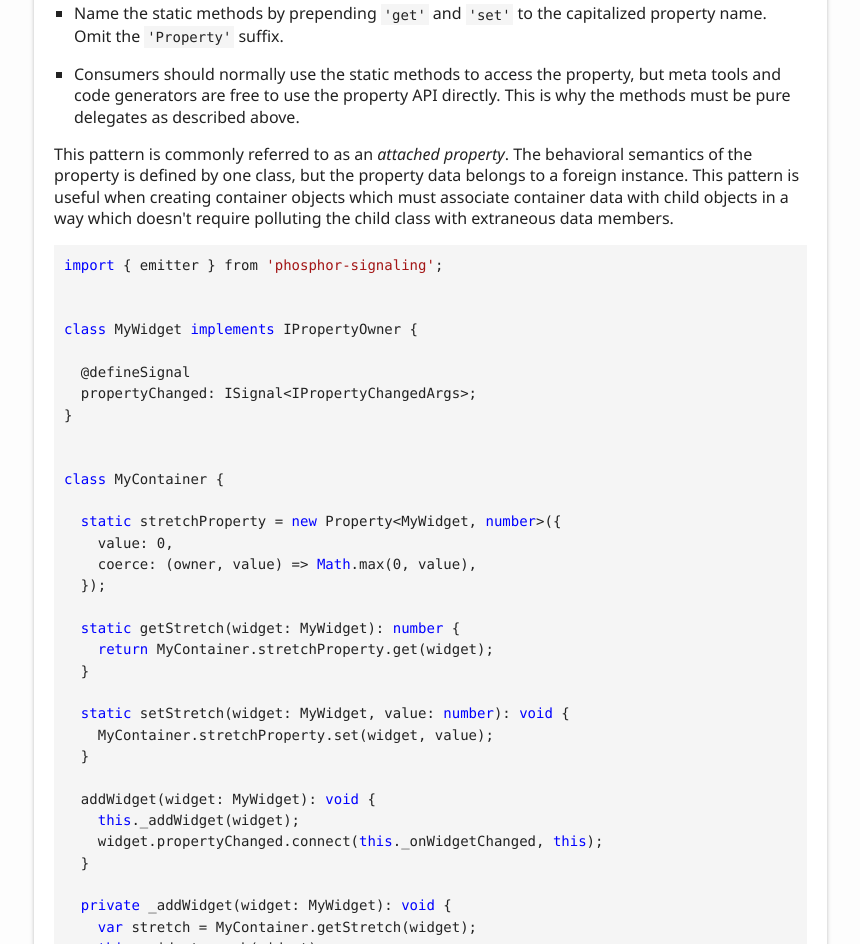
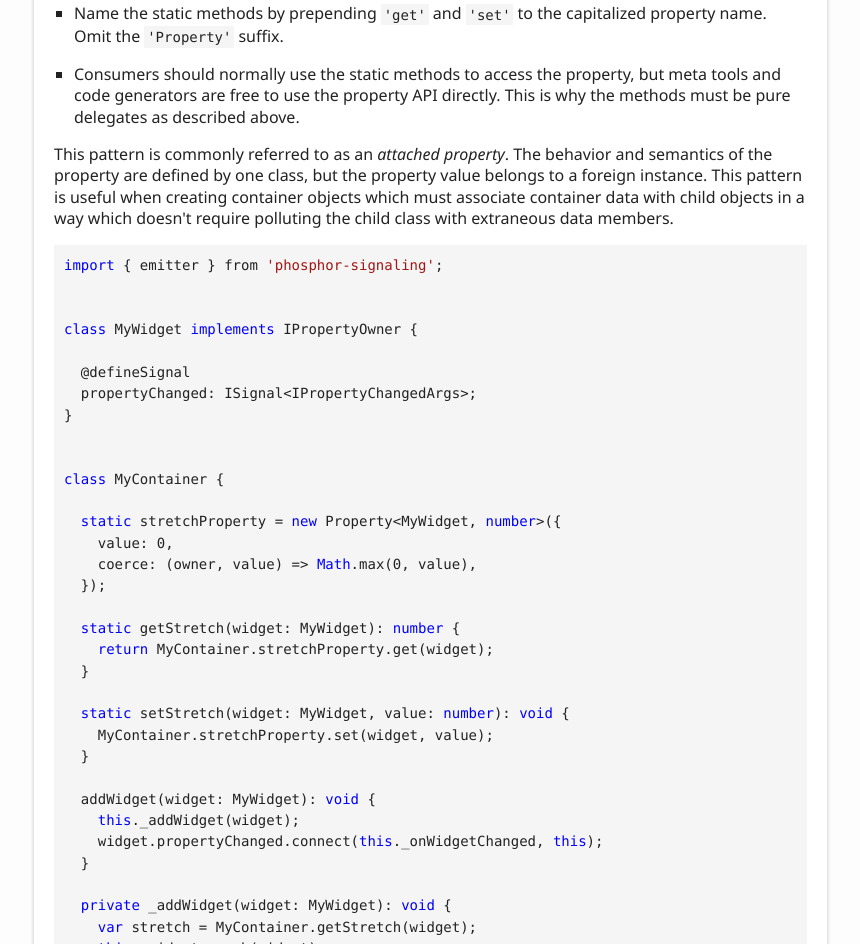
Before and after one commit to blink1073/phosphor-properties, a plain HTML site: page index.html in a window 1280 px wide. Shown: the part 5037-5981 px from the top of the page, without its empty margins (6-866 px from the left). Drawn offline with Linux system fonts and the light colour scheme.

Commit message:
autocommit docs

```diff
--- a/index.html
+++ b/index.html
@@ -285,11 +285,11 @@ obj.value;       <span class="hljs-comment">// 17</span>
 					</li>
 				</ul>
 				<p>This pattern is commonly referred to as an <em>attached property</em>. The
-					behavioral semantics of the property is defined by one class, but the
-					property data belongs to a foreign instance. This pattern is useful
-					when creating container objects which must associate container data
-					with child objects in a way which doesn&#39;t require polluting the child
-				class with extraneous data members.</p>
+					behavior and semantics of the property are defined by one class, but
+					the property value belongs to a foreign instance. This pattern is useful
+					when creating container objects which must associate container data with
+					child objects in a way which doesn&#39;t require polluting the child class
+				with extraneous data members.</p>
 				<pre><code class="lang-typescript"><span class="hljs-keyword">import</span> { emitter } from <span class="hljs-string">'phosphor-signaling'</span>;
 
 
```
